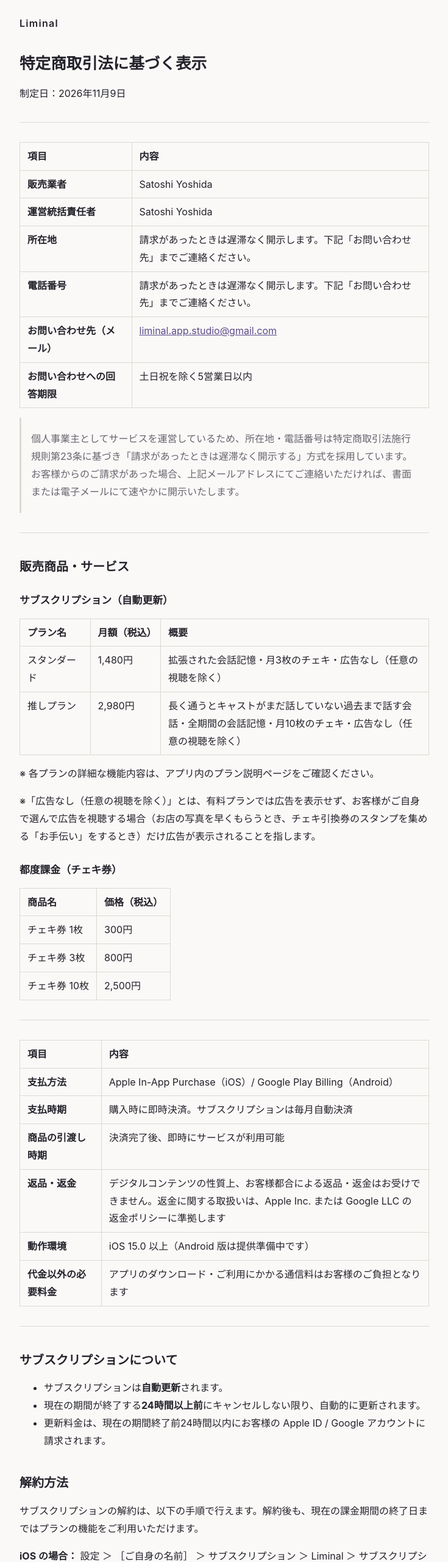
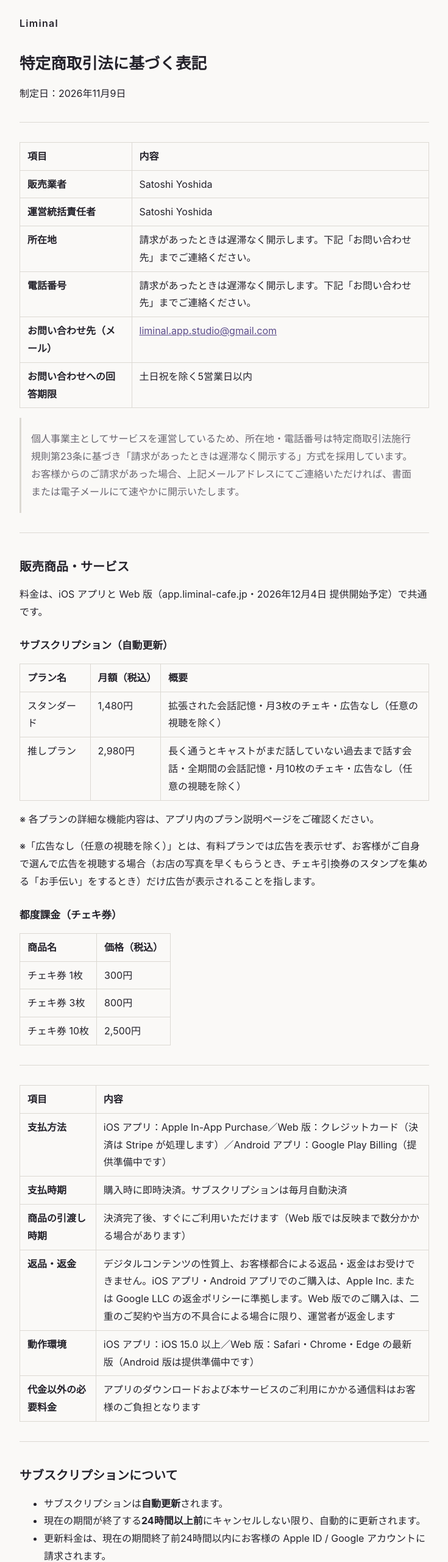
Before and after one commit to satoshi-study/liminal-support, a plain HTML site: page tokushoho.html in a window 1280 px wide. Shown: the top 2561 px of the page at 61% size, without its empty margins (272-1007 px from the left). Drawn offline with Linux system fonts and the light colour scheme.

Commit message:
特商法の表記に Web 版（Stripe）の支払い・返金・解約を追記
- 支払方法・引渡し時期・返品返金・動作環境・自動更新・解約方法に Web 版の記載を追加
- 題名とリンクの文字を「特定商取引法に基づく表記」に変更

Co-Authored-By: Claude Opus 5.5 <noreply@anthropic.com>

```diff
--- a/tokushoho.html
+++ b/tokushoho.html
@@ -5,8 +5,8 @@
   <meta name="viewport" content="width=device-width, initial-scale=1">
   <meta http-equiv="Content-Security-Policy" content="default-src 'none'; style-src 'unsafe-inline'; base-uri 'none'; form-action 'none'">
   <meta name="referrer" content="no-referrer">
-  <meta name="description" content="Liminal の特定商取引法に基づく表示です。">
-  <title>特定商取引法に基づく表示 | Liminal</title>
+  <meta name="description" content="Liminal の特定商取引法に基づく表記です。">
+  <title>特定商取引法に基づく表記 | Liminal</title>
   <style>:root { color-scheme: light dark; --bg: #faf9f7; --fg: #24222b; --muted: #68646f; --line: #dcd9d3; --accent: #5b4b8a; }
 @media (prefers-color-scheme: dark) { :root { --bg: #17151c; --fg: #e9e6ef; --muted: #a29eac; --line: #38343f; --accent: #b6a6e6; } }
 * { box-sizing: border-box; }
@@ -32,7 +32,7 @@ footer ul { list-style: none; margin: 0; padding: 0; display: flex; flex-wrap: w
     <a class="site-name" href="index.html">Liminal</a>
   </header>
   <main>
-<h1>特定商取引法に基づく表示</h1>
+<h1>特定商取引法に基づく表記</h1>
 <p>制定日：2026年11月9日</p>
 <hr />
 <table>
@@ -74,6 +74,7 @@ footer ul { list-style: none; margin: 0; padding: 0; display: flex; flex-wrap: w
 </blockquote>
 <hr />
 <h2>販売商品・サービス</h2>
+<p>料金は、iOS アプリと Web 版（app.liminal-cafe.jp・2026年12月4日 提供開始予定）で共通です。</p>
 <h3>サブスクリプション（自動更新）</h3>
 <table>
 <thead>
@@ -132,7 +133,7 @@ footer ul { list-style: none; margin: 0; padding: 0; display: flex; flex-wrap: w
 <tbody>
 <tr>
 <td><strong>支払方法</strong></td>
-<td>Apple In-App Purchase（iOS）/ Google Play Billing（Android）</td>
+<td>iOS アプリ：Apple In-App Purchase／Web 版：クレジットカード（決済は Stripe が処理します）／Android アプリ：Google Play Billing（提供準備中です）</td>
 </tr>
 <tr>
 <td><strong>支払時期</strong></td>
@@ -140,19 +141,19 @@ footer ul { list-style: none; margin: 0; padding: 0; display: flex; flex-wrap: w
 </tr>
 <tr>
 <td><strong>商品の引渡し時期</strong></td>
-<td>決済完了後、即時にサービスが利用可能</td>
+<td>決済完了後、すぐにご利用いただけます（Web 版では反映まで数分かかる場合があります）</td>
 </tr>
 <tr>
 <td><strong>返品・返金</strong></td>
-<td>デジタルコンテンツの性質上、お客様都合による返品・返金はお受けできません。返金に関する取扱いは、Apple Inc. または Google LLC の返金ポリシーに準拠します</td>
+<td>デジタルコンテンツの性質上、お客様都合による返品・返金はお受けできません。iOS アプリ・Android アプリでのご購入は、Apple Inc. または Google LLC の返金ポリシーに準拠します。Web 版でのご購入は、二重のご契約や当方の不具合による場合に限り、運営者が返金します</td>
 </tr>
 <tr>
 <td><strong>動作環境</strong></td>
-<td>iOS 15.0 以上（Android 版は提供準備中です）</td>
+<td>iOS アプリ：iOS 15.0 以上／Web 版：Safari・Chrome・Edge の最新版（Android 版は提供準備中です）</td>
 </tr>
 <tr>
 <td><strong>代金以外の必要料金</strong></td>
-<td>アプリのダウンロード・ご利用にかかる通信料はお客様のご負担となります</td>
+<td>アプリのダウンロードおよび本サービスのご利用にかかる通信料はお客様のご負担となります</td>
 </tr>
 </tbody>
 </table>
@@ -162,6 +163,7 @@ footer ul { list-style: none; margin: 0; padding: 0; display: flex; flex-wrap: w
 <li>サブスクリプションは<strong>自動更新</strong>されます。</li>
 <li>現在の期間が終了する<strong>24時間以上前</strong>にキャンセルしない限り、自動的に更新されます。</li>
 <li>更新料金は、現在の期間終了前24時間以内にお客様の Apple ID / Google アカウントに請求されます。</li>
+<li><strong>Web 版でご契約の場合</strong>は、ご契約日から1か月ごとの更新日に、ご登録のクレジットカードに請求されます。更新日の前までに解約しない限り、自動的に更新されます。</li>
 </ul>
 <h2>解約方法</h2>
 <p>サブスクリプションの解約は、以下の手順で行えます。解約後も、現在の課金期間の終了日まではプランの機能をご利用いただけます。</p>
@@ -169,6 +171,9 @@ footer ul { list-style: none; margin: 0; padding: 0; display: flex; flex-wrap: w
 設定 ＞ ［ご自身の名前］ ＞ サブスクリプション ＞ Liminal ＞ サブスクリプションをキャンセル</p>
 <p><strong>Android の場合：</strong>
 Google Play ＞ お支払いと定期購入 ＞ 定期購入 ＞ Liminal ＞ 定期購入を解約</p>
+<p><strong>Web 版でご契約の場合：</strong>
+Web 版のマイページ ＞ 契約の管理 から解約できます。</p>
+<p>※ 解約は、ご契約いただいた場所（iOS アプリ／Web 版）で行ってください。</p>
 <h2>チェキ券の有効期限</h2>
 <ul>
 <li><strong>プラン配布分</strong>（スタンダード・推しプランで毎月付与されるチェキ券）：次回の更新の直前まで。更新ごとに新しい枚数が付与されます。</li>
@@ -185,7 +190,7 @@ Google Play ＞ お支払いと定期購入 ＞ 定期購入 ＞ Liminal ＞ 定
         <li><a href="help.html">ヘルプ</a></li>
         <li><a href="terms.html">利用規約</a></li>
         <li><a href="privacy.html">プライバシーポリシー</a></li>
-        <li><a href="tokushoho.html" aria-current="page">特定商取引法に基づく表示</a></li>
+        <li><a href="tokushoho.html" aria-current="page">特定商取引法に基づく表記</a></li>
       </ul>
     </nav>
     <p>お問い合わせ：<a href="mailto:liminal.app.studio@gmail.com">liminal.app.studio@gmail.com</a></p>
```
Also changed, not shown: help.html (+1 -1 lines), index.html (+2 -2 lines), privacy.html (+1 -1 lines), terms.html (+1 -1 lines).
